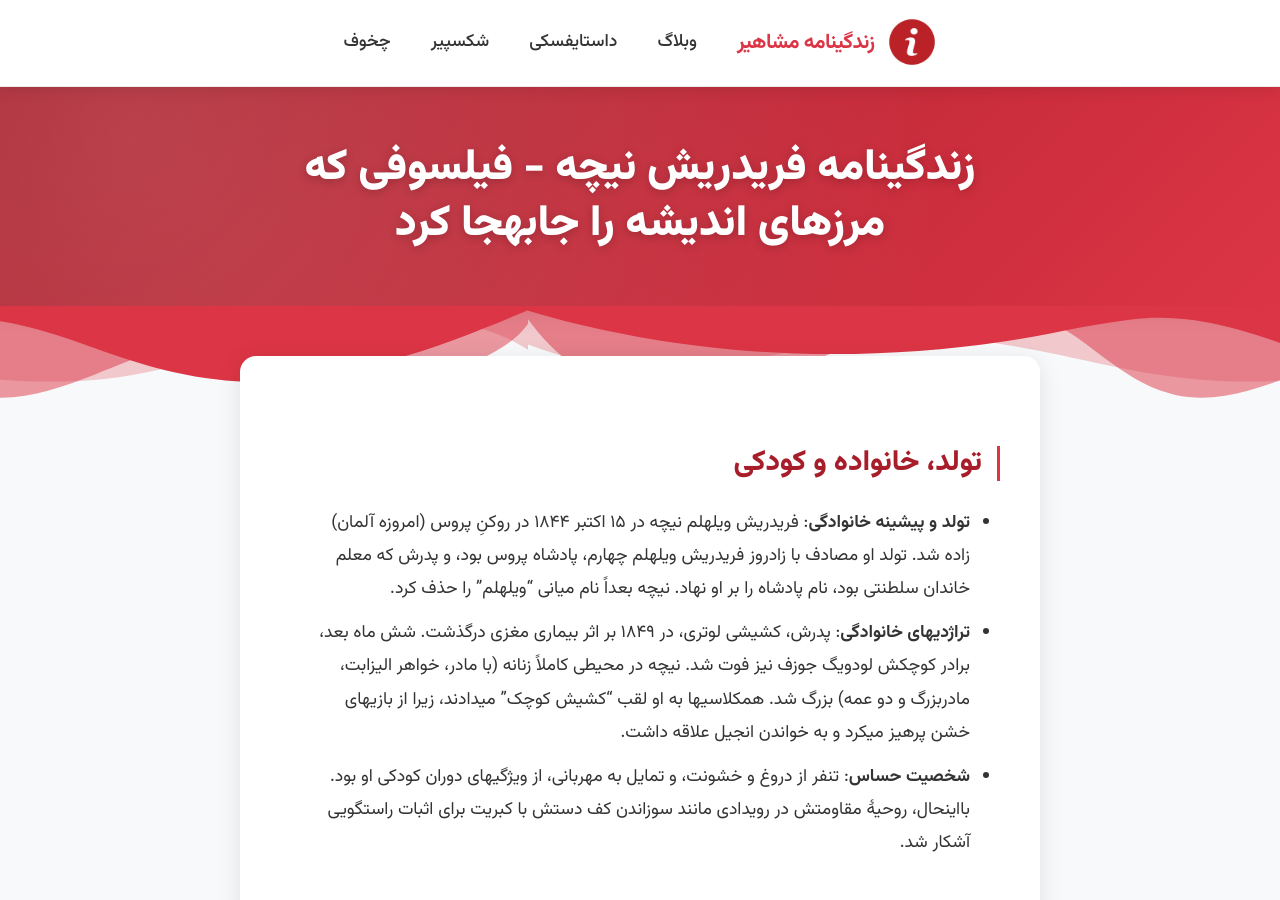
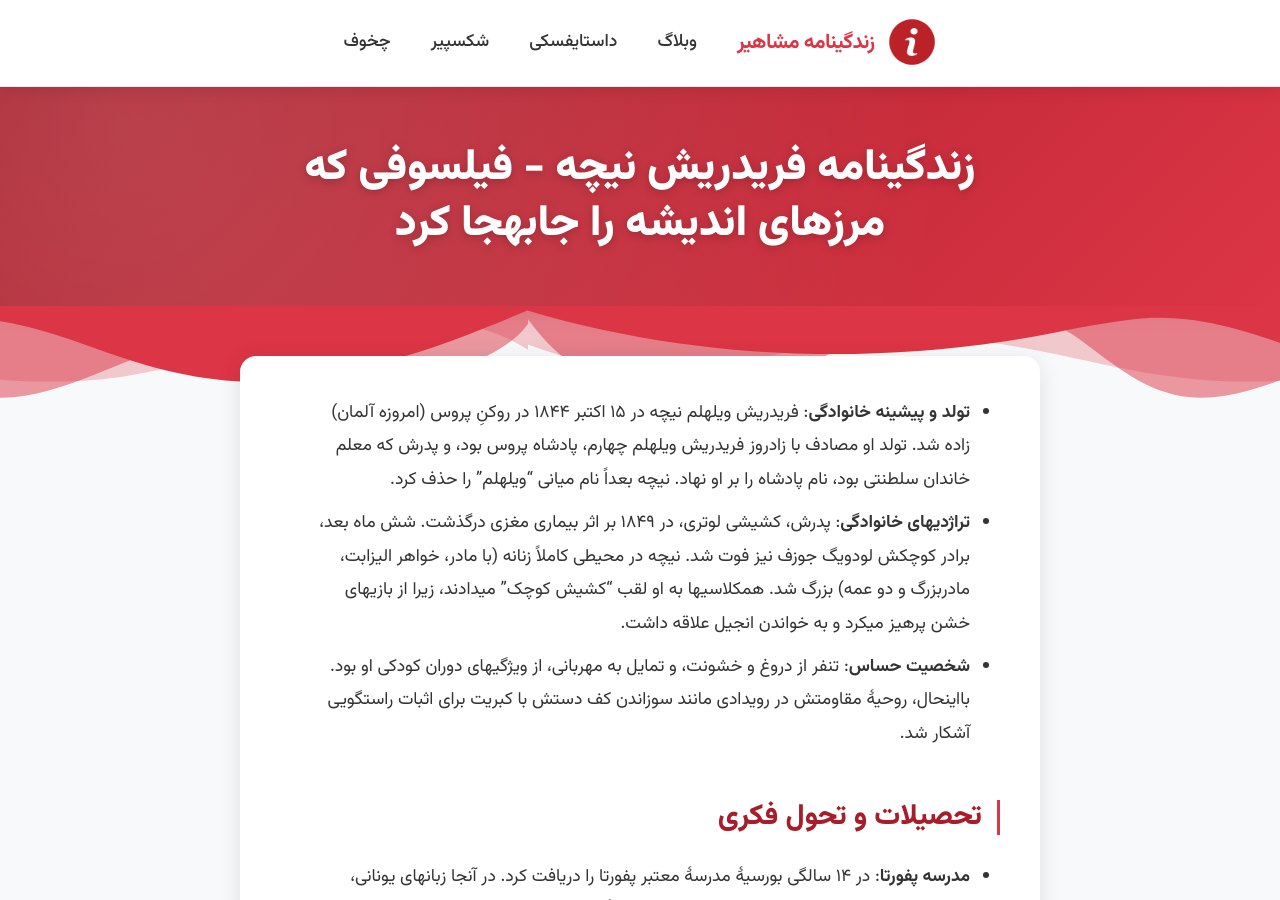
Before and after one commit to darkblog/darkblog.github.io, a Jekyll site: the page built from _posts/2025-7-4-57.md, in a window 1280 px wide and 900 px high. Built offline with Jekyll 4.4.1, drawn with Linux system fonts in a browser that asks for light colours.

Commit message:
Update 2025-7-4-57.md

```diff
--- a/_posts/2025-7-4-57.md
+++ b/_posts/2025-7-4-57.md
@@ -3,7 +3,6 @@
 title: زندگینامه فریدریش نیچه - فیلسوفی که مرزهای اندیشه را جابهجا کرد
 ---
 
-## تولد، خانواده و کودکی
 - **تولد و پیشینه خانوادگی**: فریدریش ویلهلم نیچه در ۱۵ اکتبر ۱۸۴۴ در روکنِ پروس (امروزه آلمان) زاده شد. تولد او مصادف با زادروز فریدریش ویلهلم چهارم، پادشاه پروس بود، و پدرش که معلم خاندان سلطنتی بود، نام پادشاه را بر او نهاد. نیچه بعداً نام میانی "ویلهلم" را حذف کرد.
 - **تراژدیهای خانوادگی**: پدرش، کشیشی لوتری، در ۱۸۴۹ بر اثر بیماری مغزی درگذشت. شش ماه بعد، برادر کوچکش لودویگ جوزف نیز فوت شد. نیچه در محیطی کاملاً زنانه (با مادر، خواهر الیزابت، مادربزرگ و دو عمه) بزرگ شد. همکلاسیها به او لقب "کشیش کوچک" میدادند، زیرا از بازیهای خشن پرهیز میکرد و به خواندن انجیل علاقه داشت.
 - **شخصیت حساس**: تنفر از دروغ و خشونت، و تمایل به مهربانی، از ویژگیهای دوران کودکی او بود. بااینحال، روحیهٔ مقاومتش در رویدادی مانند سوزاندن کف دستش با کبریت برای اثبات راستگویی آشکار شد.
```
